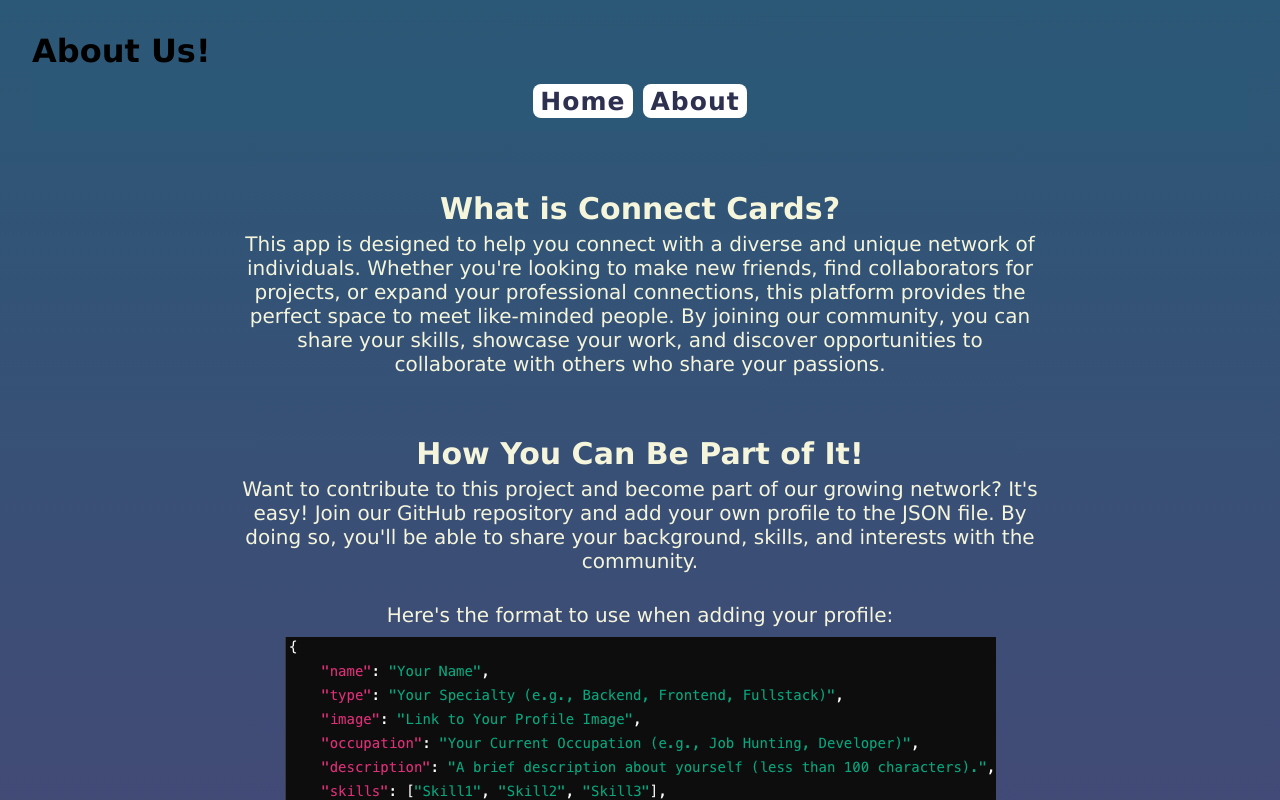
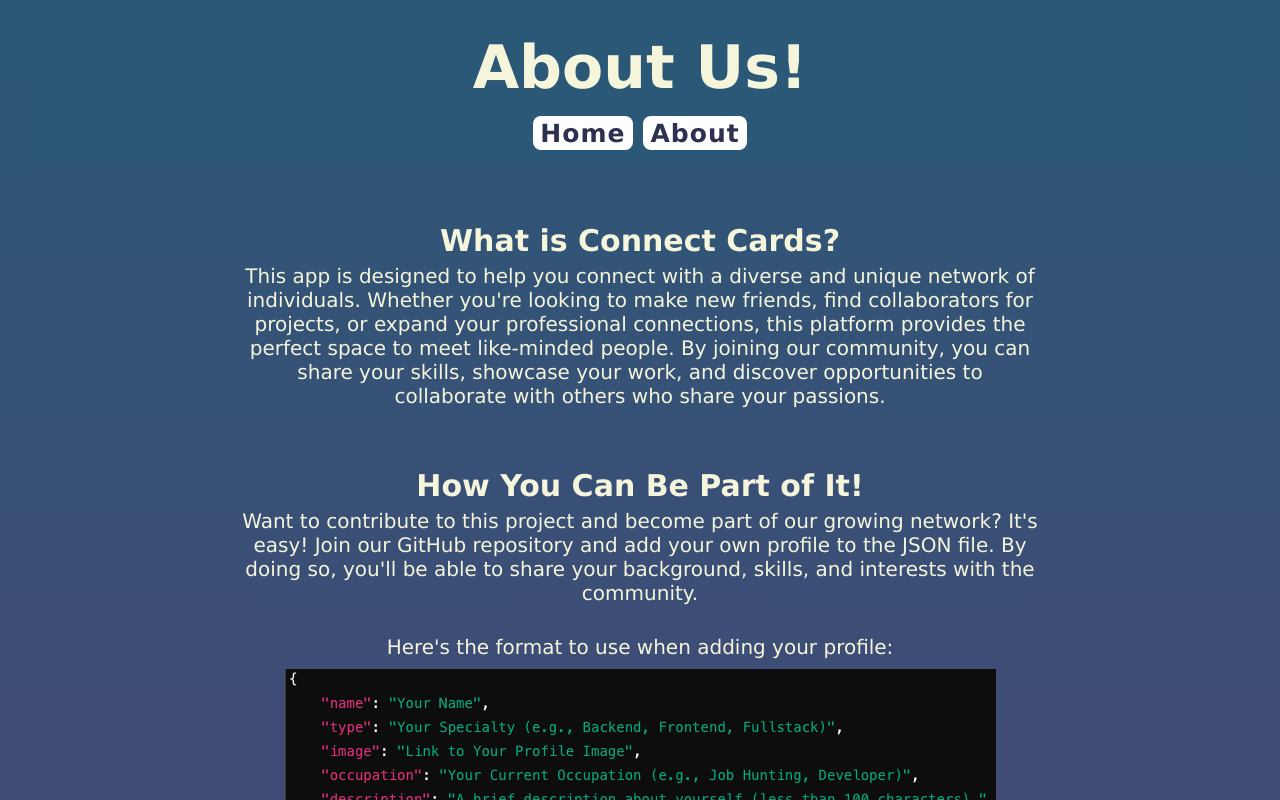
Before and after one commit to Aebel-Shajan/connect-cards, a React (Vite) app: page /about-us in a window 1280 px wide. Shown: the top 800 px of the page. Built offline with nearby package versions, Linux system fonts and the light colour scheme.

Commit message:
removed footer as it was no longer needed. Also fixed the styling for the About Us page title

```diff
--- a/src/components/AboutUsPage/AboutUs.css
+++ b/src/components/AboutUsPage/AboutUs.css
@@ -65,3 +65,10 @@
     color: beige;
     text-align: center;
 }
+
+#about-title {
+    background-color: #2b5876;
+    text-align: center;
+    font-size: 60px;
+    color: beige;
+  }
--- a/src/components/AboutUsPage/AboutUs.jsx
+++ b/src/components/AboutUsPage/AboutUs.jsx
@@ -9,7 +9,7 @@ const AboutUs = () => {
     return (
         <>
         <div className="about-us-container">
-            <h1>About Us!</h1>
+            <h1 id="about-title">About Us!</h1>
             <div className="navigationbar">
                 <Navigation />
             </div>
--- a/src/components/Home/Home.css
+++ b/src/components/Home/Home.css
@@ -23,13 +23,3 @@
   display: flex;
   justify-content: center;
 }
-
-.home-footer {
-  background-color: aquamarine;
-  height: 3em;
-  text-align: center;
-}
-
-.home-footer > p a {
-  font-size: 25px;
-}
--- a/src/components/Home/Home.jsx
+++ b/src/components/Home/Home.jsx
@@ -81,9 +81,6 @@ const Home = ({ users }) => {
         <Filter filterOptions={typeOptions} setFilterValue={setTypesFilterValue} />
       </div>
       <div className="user-card-container">{userCardComponents}</div>
-      <footer className="home-footer">
-        <p className="footer-aboutus"><a href="/about-us">About Us</a></p>
-      </footer>
     </div>
   );
 };
```
